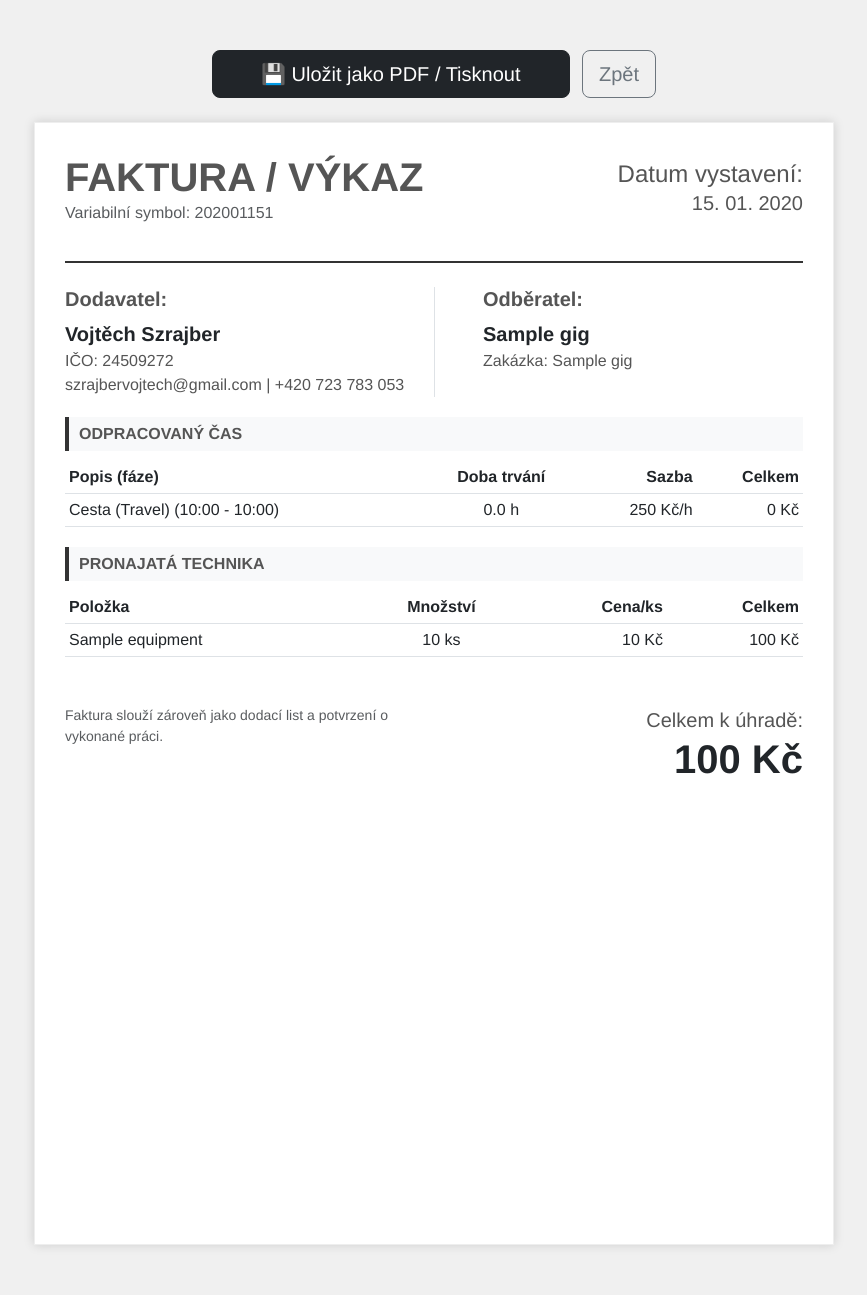
After one commit to vacexx/zk4_rentapp, a Django app: page /akce/1/tisk/ in a window 1280 px wide. The commit adds this page. Shown: the whole page, without its empty margins (206-1073 px from the left). Run offline with Django 5.2, Linux system fonts and the light colour scheme; a user stored in the database is signed in; tables that the repository leaves empty hold one stand-in row (values such as "Sample post").

Commit message:
pdf faktura

```diff
--- /dev/null
+++ b/app/templates/gigs/gig_print.html
@@ -0,0 +1,120 @@
+<!DOCTYPE html>
+<html lang="cs">
+<head>
+    <meta charset="UTF-8">
+    <title>Faktura - {{ gig.name }}</title>
+    <link href="https://cdn.jsdelivr.net/npm/bootstrap@5.3.0/dist/css/bootstrap.min.css" rel="stylesheet">
+    <style>
+        body { background: #f0f0f0; padding: 50px 0; font-family: "Helvetica Neue", Helvetica, Arial, sans-serif; }
+
+        .invoice-box {
+            max-width: 800px;
+            margin: auto;
+            padding: 30px;
+            border: 1px solid #eee;
+            box-shadow: 0 0 10px rgba(0, 0, 0, 0.15);
+            background: #fff;
+            color: #555;
+            min-height: 297mm;
+        }
+
+        .invoice-header { border-bottom: 2px solid #333; margin-bottom: 20px; padding-bottom: 20px; }
+        .section-title { background: #f8f9fa; padding: 5px 10px; font-weight: bold; border-left: 4px solid #333; margin: 20px 0 10px 0; }
+
+        @media print {
+            body { background: none; padding: 0; }
+            .invoice-box { box-shadow: none; border: none; max-width: 100%; width: 100%; margin: 0; padding: 0; }
+            .no-print { display: none; }
+        }
+    </style>
+</head>
+<body>
+
+<div class="no-print text-center mb-4">
+    <button onclick="window.print()" class="btn btn-dark btn-lg px-5">💾 Uložit jako PDF / Tisknout</button>
+    <a href="{% url 'gig_detail' gig.id %}" class="btn btn-outline-secondary btn-lg ms-2">Zpět</a>
+</div>
+
+<div class="invoice-box">
+    <div class="invoice-header d-flex justify-content-between align-items-center">
+        <div>
+            <h1 class="fw-bold mb-0">FAKTURA / VÝKAZ</h1>
+            <p class="text-muted">Variabilní symbol: {{ gig.date|date:"Ymd" }}{{ gig.id }}</p>
+        </div>
+        <div class="text-end">
+            <h4 class="mb-0">Datum vystavení:</h4>
+            <p class="fs-5">{{ gig.date|date:"d. m. Y" }}</p>
+        </div>
+    </div>
+
+    <div class="row mt-4">
+        <div class="col-6">
+            <h5 class="fw-bold">Dodavatel:</h5>
+            <p class="mb-0 text-dark fs-5"><strong>Vojtěch Szrajber</strong></p>
+            <p class="mb-0">IČO: 24509272</p>
+            <p class="mb-0">szrajbervojtech@gmail.com | +420 723 783 053</p>
+        </div>
+        <div class="col-6 text-end text-sm-start ps-5 border-start">
+            <h5 class="fw-bold text-end text-sm-start">Odběratel:</h5>
+            <p class="mb-0 text-dark fs-5"><strong>{{ gig.client_name }}</strong></p>
+            <p class="mb-0">Zakázka: {{ gig.name }}</p>
+        </div>
+    </div>
+
+    <div class="section-title">ODPRACOVANÝ ČAS</div>
+    <table class="table table-sm border-bottom">
+        <thead>
+            <tr>
+                <th>Popis (fáze)</th>
+                <th class="text-center">Doba trvání</th>
+                <th class="text-end">Sazba</th>
+                <th class="text-end">Celkem</th>
+            </tr>
+        </thead>
+        <tbody>
+            {% for phase in phases %}
+            <tr>
+                <td>{{ phase.get_phase_display }} ({{ phase.start_time|date:"H:i" }} - {{ phase.end_time|date:"H:i" }})</td>
+                <td class="text-center">{{ phase.get_duration_hours|floatformat:1 }} h</td>
+                <td class="text-end">{{ phase.hourly_rate }} Kč/h</td>
+                <td class="text-end">{{ phase.get_price|floatformat:0 }} Kč</td>
+            </tr>
+            {% endfor %}
+        </tbody>
+    </table>
+
+    <div class="section-title">PRONAJATÁ TECHNIKA</div>
+    <table class="table table-sm border-bottom">
+        <thead>
+            <tr>
+                <th>Položka</th>
+                <th class="text-center">Množství</th>
+                <th class="text-end">Cena/ks</th>
+                <th class="text-end">Celkem</th>
+            </tr>
+        </thead>
+        <tbody>
+            {% for eq in equipment %}
+            <tr>
+                <td>{{ eq.equipment.name }}</td>
+                <td class="text-center">{{ eq.quantity }} ks</td>
+                <td class="text-end">{{ eq.agreed_price|floatformat:0 }} Kč</td>
+                <td class="text-end">{{ eq.get_total_price|floatformat:0 }} Kč</td>
+            </tr>
+            {% endfor %}
+        </tbody>
+    </table>
+
+    <div class="row mt-5">
+        <div class="col-6">
+            <p class="small text-muted">Faktura slouží zároveň jako dodací list a potvrzení o vykonané práci.</p>
+        </div>
+        <div class="col-6 text-end">
+            <p class="mb-0 fs-5">Celkem k úhradě:</p>
+            <h1 class="fw-bold text-dark">{{ gig.get_total_price|floatformat:0 }} Kč</h1>
+        </div>
+    </div>
+</div>
+
+</body>
+</html>
--- a/app/urls.py
+++ b/app/urls.py
@@ -2,7 +2,9 @@ from django.urls import path
 from . import views
 
 urlpatterns = [
+
     path('', views.gig_list, name='gig_list'),
+    path('akce/<int:gig_id>/tisk/', views.gig_print, name='gig_print'),
     path('akce/nova/', views.gig_create, name='gig_create'),
     path('akce/<int:gig_id>/', views.gig_detail, name='gig_detail'),
     path('akce/<int:gig_id>/smazat/', views.gig_delete, name='gig_delete'),
--- a/app/views.py
+++ b/app/views.py
@@ -114,3 +114,21 @@ def gigequipment_delete(request, eq_id):
         equipment.delete()
         return redirect('gig_detail', gig_id=gig_id)
     return render(request, 'gigs/gigequipment_confirm_delete.html', {'equipment': equipment})
+
+@login_required
+def gig_print(request, gig_id):
+    # 1. Najdeme konkrétní akci
+    gig = get_object_or_404(Gig, id=gig_id)
+
+    # 2. Vytáhneme fáze a techniku PŘÍMO propojenou s touto akcí
+    # Tímto zajistíme, že tam nebude nic navíc
+    phases = WorkPhase.objects.filter(gig=gig).order_by('start_time')
+    equipment = GigEquipment.objects.filter(gig=gig)
+
+    context = {
+        'gig': gig,
+        'phases': phases,
+        'equipment': equipment,
+    }
+
+    return render(request, 'gigs/gig_print.html', context)
```
Also changed, not shown: app/templates/gigs/gig_detail.html (+8 -3 lines).
